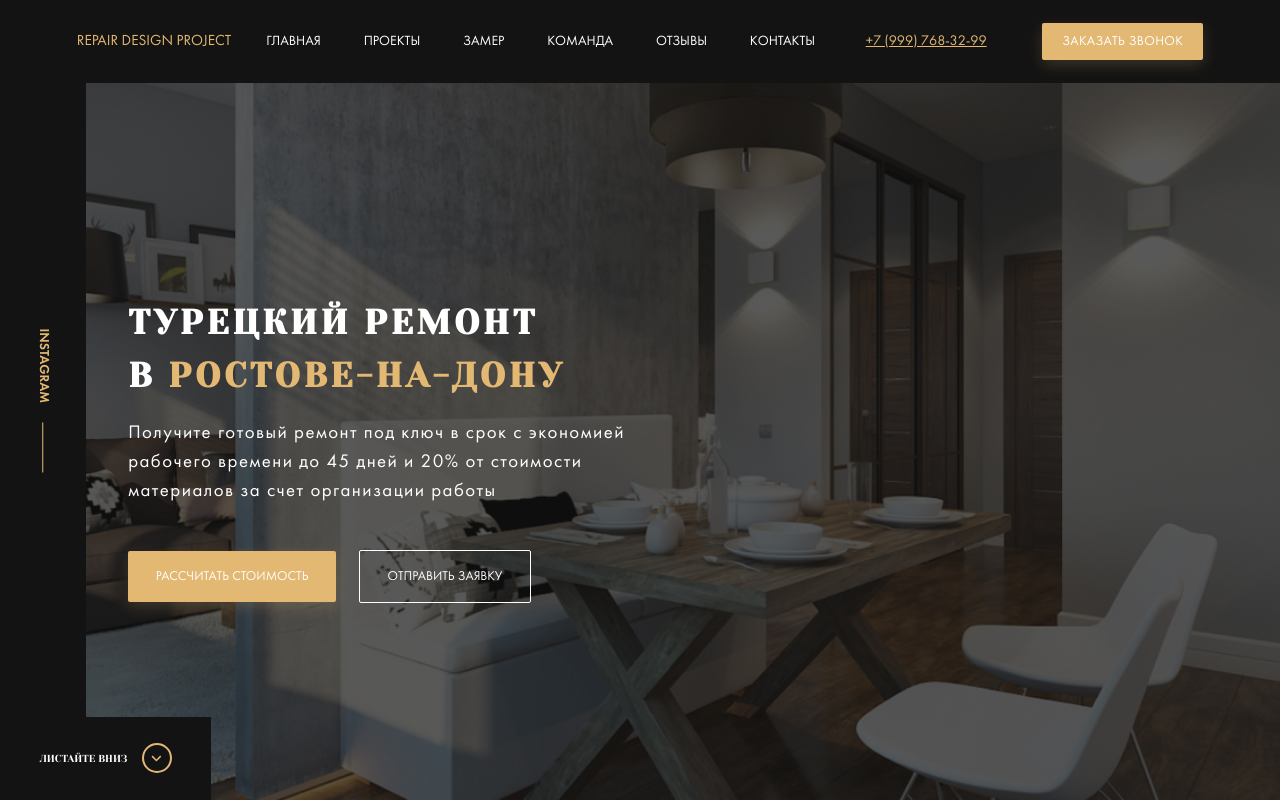
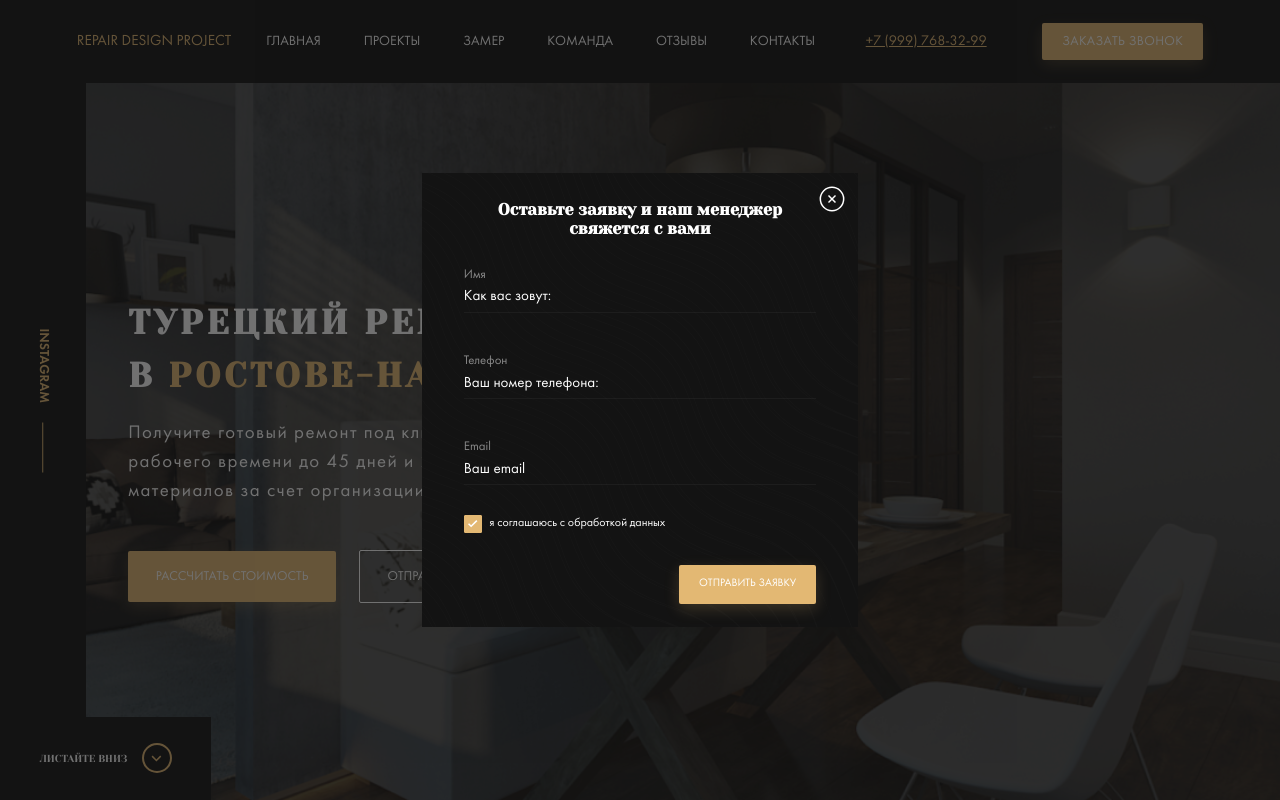
Before and after one commit to AlexanderSushkov/repair-design, a website: page index.html in a window 1280 px wide. Shown: the top 800 px of the page. Drawn offline with Linux system fonts and the light colour scheme; files whose address does not match are found by name.

Commit message:
feat:add modal dialog

```diff
--- a/index.html
+++ b/index.html
@@ -230,5 +230,28 @@
      </section>
      <!-- /.section design -->
 </main>
+<div class="modal">
+    <div class="modal__dialog">
+        <button class="modal__close"></button>
+        <h3 class="modal__title">Оставьте заявку и наш менеджер свяжется с вами </h3>
+        <form action="#" class="form modal__form">
+            <label for="user-name" class="label form__label label--light">Имя</label>
+            <input type="text" class="input form__input modal__input" id="user-name" placeholder="Как вас зовут:">
+            <label for="user-phone" class="label form__label label--light">Телефон</label>
+            <input type="tel" class="input form__input modal__input" id="user-phone" placeholder="Ваш номер телефона:">
+            <label for="user-email" class="label form__label label--light">Email</label>
+            <input type="email" class="input form__input modal__input" id="user-email" placeholder="Ваш email">
+            <div class="policy modal__policy">
+                <input type="checkbox" name="policy-checkbox" id="policy-checkbox" class="policy__checkbox" checked>
+                <label for="policy-checkbox" class="policy__label">я соглашаюсь с обработкой данных</label>
+            </div>
+            <!-- /.policy -->
+            <button class="button button--primary modal__button">Отправить заявку</button>
+        </form>
+        <!-- /.form modal__form -->
+    </div>
+    <!-- /.modal__dialog -->
+</div>
+<!-- /.modal -->
 </body>
 </html>
--- a/sass/_fonts.scss
+++ b/sass/_fonts.scss
@@ -2,7 +2,7 @@
   font-family: 'Futura Book';
   src:
   url('../fonts/futura/FuturaBookC. woff') format('woff'),
-  url('../fonts/futura/FuturaBookC.woff2') format('woff');
+  url('../fonts/futura/FuturaBookC.woff2') format('woff2');
   font-weight: normal;
   font-style: normal;
   font-display: wrap;
@@ -12,7 +12,7 @@
   font-family: 'Futura Demi';
   src:
   url('../fonts/futura/FuturaDemiC.woff') format('woff'),
-  url('../fonts/futura/FuturaDemiC.woff2') format('woff');
+  url('../fonts/futura/FuturaDemiC.woff2') format('woff2');
   font-weight: normal;
   font-style: normal;
   font-display: wrap;
--- a/sass/_interfase.sass
+++ b/sass/_interfase.sass
@@ -18,3 +18,35 @@
     border: 1px solid $light
     background-color: transparent
     color: $light
+.label
+  font-size: 1.07rem
+  &--light
+    color: rgba($light, 0.5)
+.input
+  background-color: transparent
+  border: none
+  border-bottom: 1px solid rgba(54, 54, 54, 0.3)
+  font-size: 1.258rem
+  color: $light
+  padding: 0.5rem 0
+  &::placeholder //кроссбраузерность надо будет подставить вендоры
+    color: $light
+.policy
+  &__checkbox
+    opacity: 0 //делаем прозрачным
+    visibility: hidden
+    &:checked +
+      .policy__label
+        &::before
+          background: $primary url('../img/chek.svg') no-repeat center / 0.8rem
+  &__label
+    display: flex
+    align-items: center
+    &::before
+      content: ''
+      width: 18px
+      height: 18px
+      border: 1px solid $primary
+      border-radius: 1px
+      cursor: pointer
+      margin-right: 0.64rem
--- a/sass/style.sass
+++ b/sass/style.sass
@@ -9,5 +9,6 @@
 @import 'templates/control'
 @import 'templates/types'
 @import 'templates/design'
+@import 'templates/modal'
 
 @import 'media'
--- /dev/null
+++ b/sass/templates/_modal.sass
@@ -0,0 +1,46 @@
+.modal
+  position: fixed
+  z-index: 199
+  left: 0
+  top: 0
+  bottom: 0
+  right: 0
+  width: 100%
+  height: 100%
+  background-color: rgba($dark, 0.6)
+  display: flex
+  align-items: center
+  justify-content: center
+  &__dialog
+    position: relative
+    max-width: 36.36rem
+    background: $dark url('../img/bg-lines.svg') no-repeat center
+    padding: 2.357rem 3.5rem 1.928rem
+    color: $light
+  &__close
+    position: absolute
+    right: 0
+    top: 0
+    width: 28px
+    height: 28px
+    background: transparent url('../img/close.svg') no-repeat center
+    border: none
+    margin: 12px
+    cursor: pointer
+  &__title
+    font-family: 'Yeseva One', cursive
+    font-size: 1.357rem
+    text-align: center
+    margin: 0
+    margin-bottom: 2.428rem
+  &__form
+    display: flex
+    flex-direction: column
+  &__input
+    margin-bottom: 3.428rem
+    &:last-of-type
+      margin-bottom: 1rem
+  &__policy
+    margin-bottom: 2.7rem
+  &__button
+    align-self: flex-end
```
Also changed, not shown: css/style.css, img/bg-lines.svg (added), img/chek.svg (added), img/close.svg (added).
